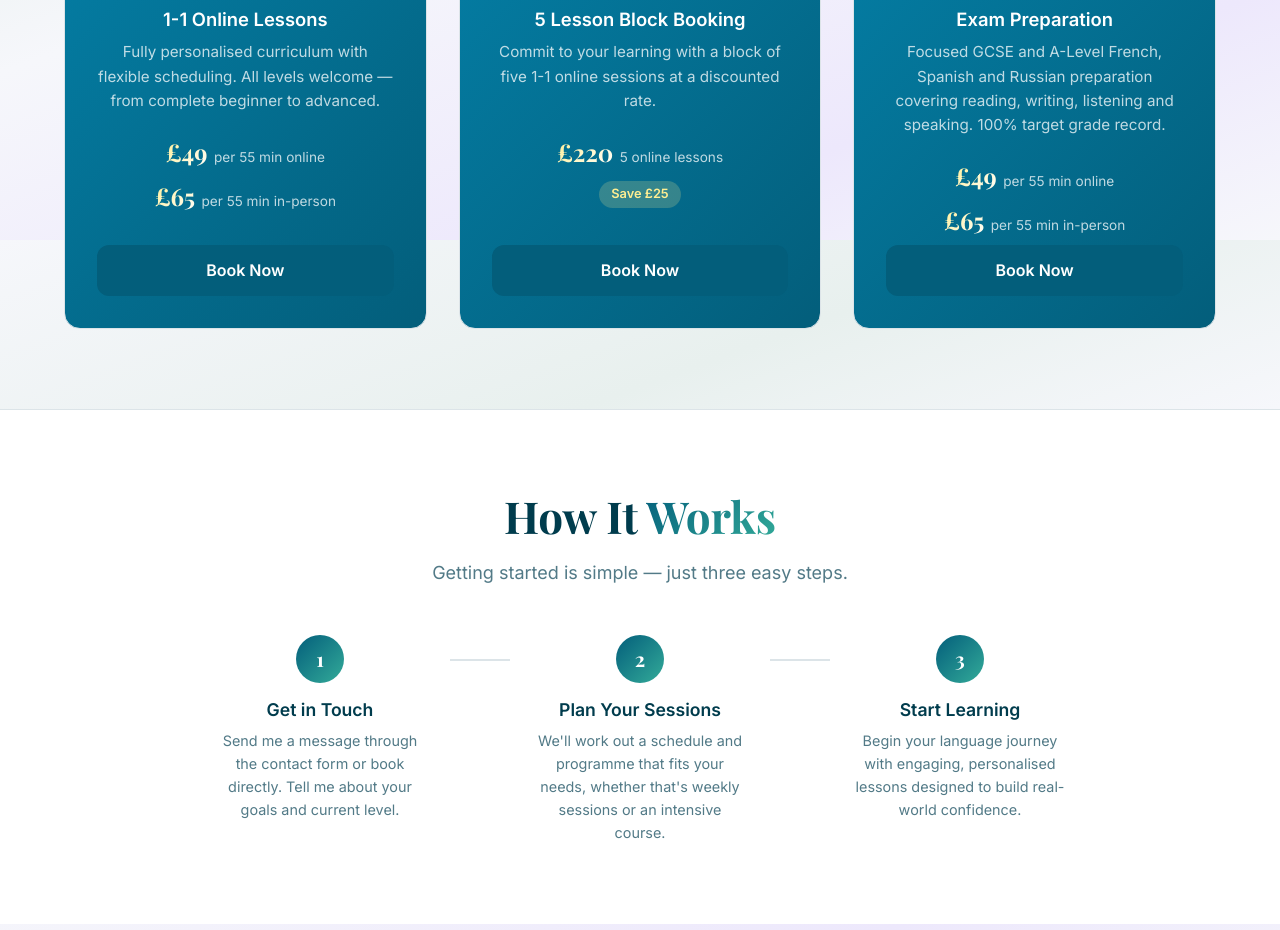
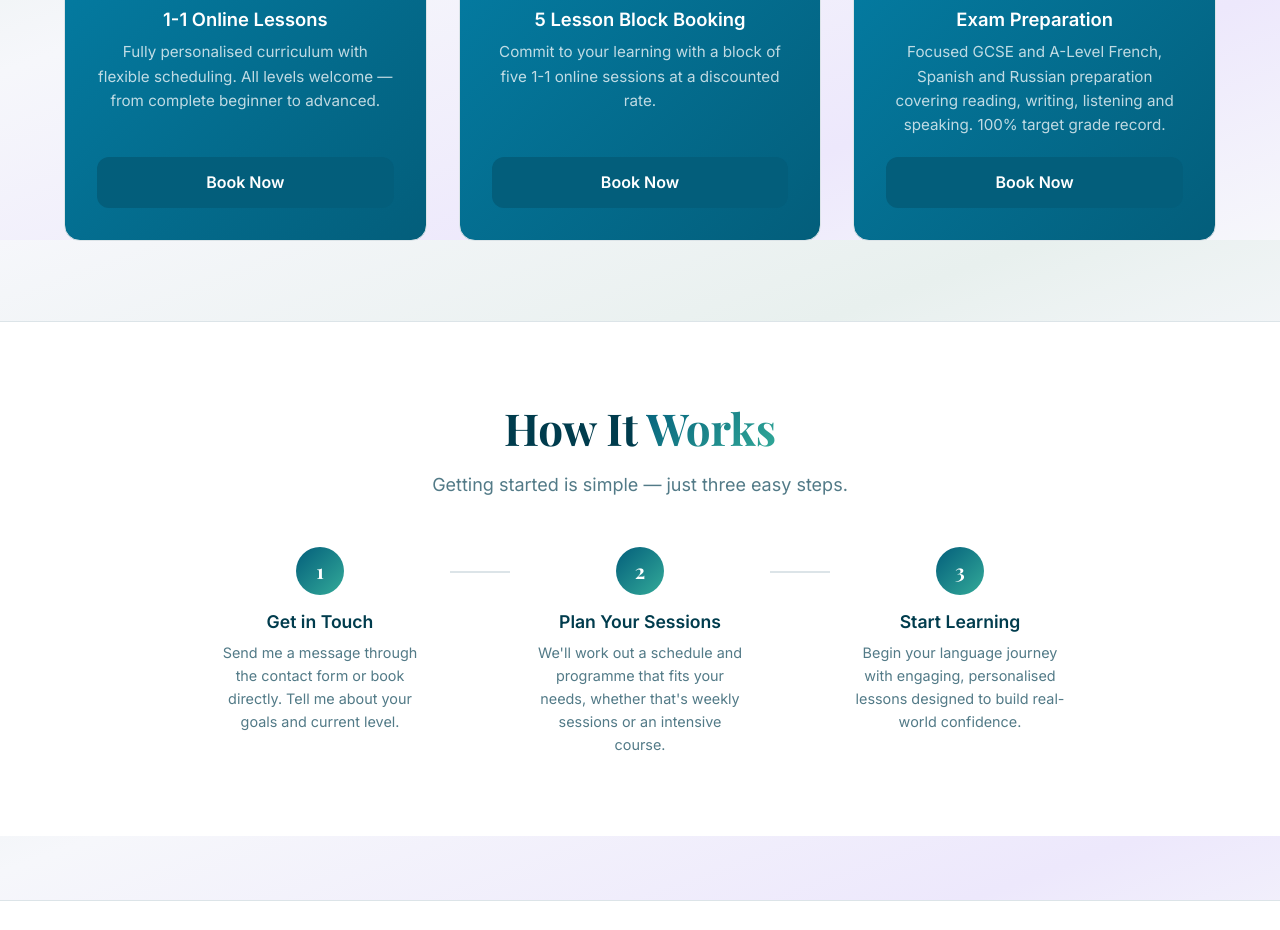
Before and after one commit to mikemasterslang/mike-masters-languages, a React (Vite) app: page /get-started in a window 1280 px wide. Shown: the part 4560-5490 px from the top of the page. Built offline with nearby package versions, Linux system fonts and the light colour scheme; no server answers.

Commit message:
Remove pricing from 1-to-1 tuition cards on Get Started page

```diff
--- a/src/pages/GetStarted.tsx
+++ b/src/pages/GetStarted.tsx
@@ -410,14 +410,6 @@ export default function GetStarted() {
               </div>
               <h3>1-1 Online Lessons</h3>
               <p>Fully personalised curriculum with flexible scheduling. All levels welcome — from complete beginner to advanced.</p>
-              <div className="tuition-price">
-                <span className="price">£49</span>
-                <span className="price-detail">per 55 min online</span>
-              </div>
-              <div className="tuition-price">
-                <span className="price">£65</span>
-                <span className="price-detail">per 55 min in-person</span>
-              </div>
               <Link to="/contact" className="btn btn-primary tuition-btn">Book Now</Link>
             </div>
             <div className="tuition-card card fade-in">
@@ -426,11 +418,6 @@ export default function GetStarted() {
               </div>
               <h3>5 Lesson Block Booking</h3>
               <p>Commit to your learning with a block of five 1-1 online sessions at a discounted rate.</p>
-              <div className="tuition-price">
-                <span className="price">£220</span>
-                <span className="price-detail">5 online lessons</span>
-              </div>
-              <div className="tuition-saving">Save £25</div>
               <Link to="/contact" className="btn btn-primary tuition-btn">Book Now</Link>
             </div>
             <div className="tuition-card card fade-in">
@@ -439,14 +426,6 @@ export default function GetStarted() {
               </div>
               <h3>Exam Preparation</h3>
               <p>Focused GCSE and A-Level French, Spanish and Russian preparation covering reading, writing, listening and speaking. 100% target grade record.</p>
-              <div className="tuition-price">
-                <span className="price">£49</span>
-                <span className="price-detail">per 55 min online</span>
-              </div>
-              <div className="tuition-price">
-                <span className="price">£65</span>
-                <span className="price-detail">per 55 min in-person</span>
-              </div>
               <Link to="/contact" className="btn btn-primary tuition-btn">Book Now</Link>
             </div>
           </div>
```
